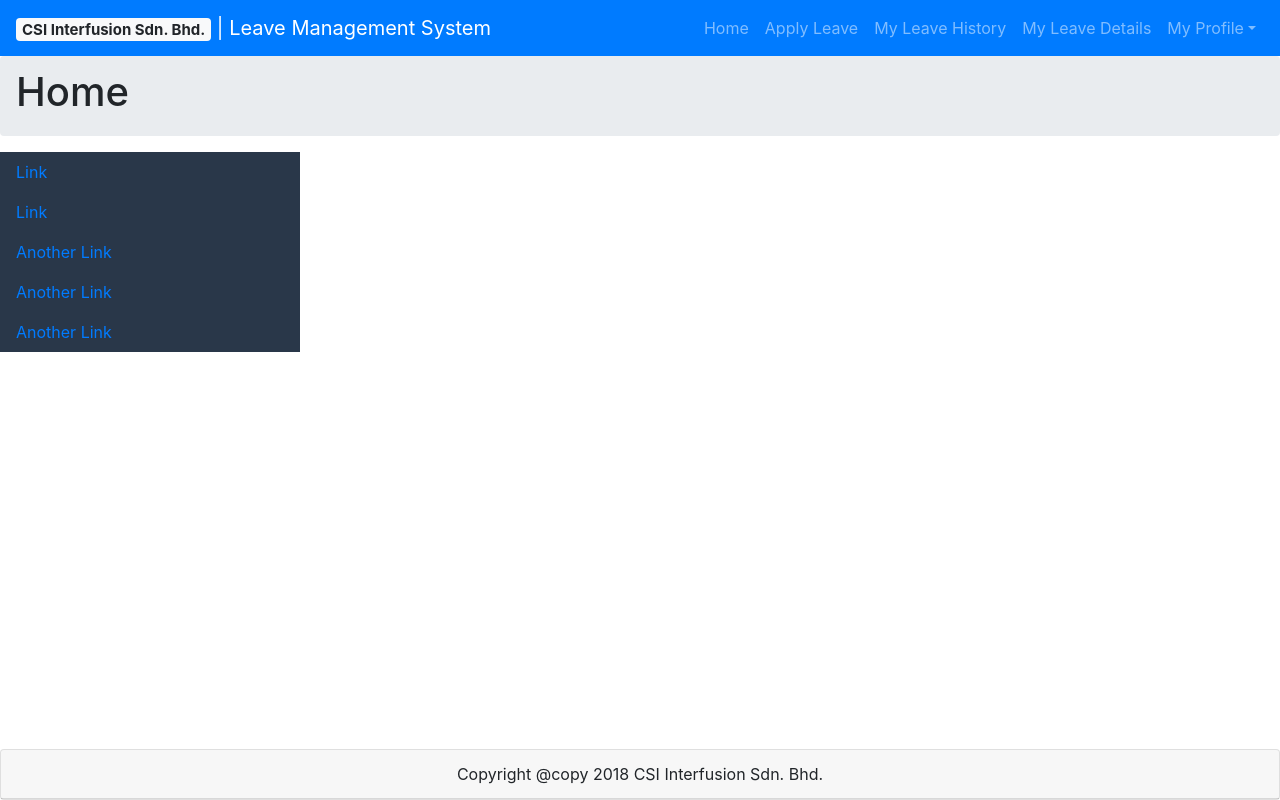
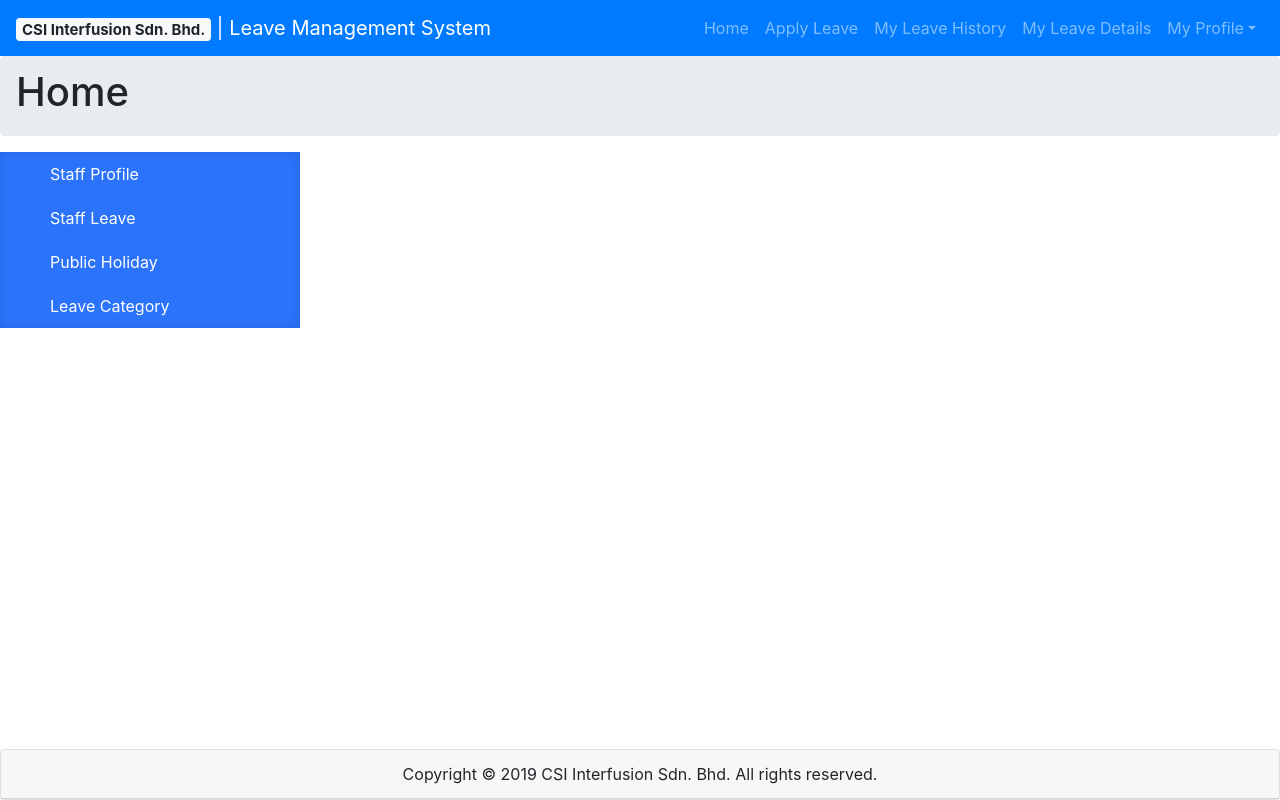
Before and after one commit to jameacle09/csileavemanagementsystem, a React (Create React App) app in the folder leavemanagement/: page /hrdashboard in a window 1280 px wide. Built offline with nearby package versions, Linux system fonts and the light colour scheme.

Commit message:
Update footer receiver dynamic year, add logout, sidebar menu

```diff
--- a/leavemanagement/src/common/Footer.js
+++ b/leavemanagement/src/common/Footer.js
@@ -3,7 +3,8 @@ import React, { Component } from 'react';
 class Footer extends Component {
   constructor(props) {
     super(props);
-    this.footerMessage = `Copyright @copy 2018 CSI Interfusion Sdn. Bhd.`;
+    this.date = new Date();
+    this.footerMessage = `CSI Interfusion Sdn. Bhd. All rights reserved.`;
   }
 
   render() {
@@ -14,9 +15,9 @@ class Footer extends Component {
     };
 
     return (
-      <div className="card" style = { footerStyle }>
+      <div className="card" style={footerStyle}>
         <div className="card-header">
-          { this.footerMessage }
+          Copyright &copy; {new Date().getFullYear()} {this.footerMessage}
         </div>
       </div>
     );
--- a/leavemanagement/src/common/Menu.js
+++ b/leavemanagement/src/common/Menu.js
@@ -58,12 +58,9 @@ class Menu extends Component {
                     My Profile
                 </DropdownToggle>
                   <DropdownMenu right>
-                    <DropdownItem tag={Link} to="/myprofile" activeclassname="active">
-                      View Profile
-                    </DropdownItem>
-                    <DropdownItem tag={Link} to="/changepassword" activeclassname="active">
-                      Change Password
-                    </DropdownItem>
+                    <DropdownItem tag={Link} to="/myprofile" activeclassname="active">View Profile</DropdownItem>
+                    <DropdownItem tag={Link} to="/changepassword" activeclassname="active">Change Password</DropdownItem>
+                    <DropdownItem>Logout</DropdownItem>
                   </DropdownMenu>
                 </UncontrolledDropdown>
               </NavItem>
--- a/leavemanagement/src/hradmin/SideBar.js
+++ b/leavemanagement/src/hradmin/SideBar.js
@@ -1,37 +1,22 @@
 import React, { Component } from 'react';
-import { Nav, NavItem, NavLink } from 'reactstrap';
+import './SideBarStyle.css';
+import { Link } from "react-router-dom";
 
 class SideBar extends Component {
+    constructor(props) {
+        super(props);
+    }
     render() {
-        const SideBarStyle = {
-            height: "100%",
-            width: "300px",
-
-            background: "#293749"
-        }
         return (
-
-            <div style={SideBarStyle}>
-                <Nav vertical>
-                    <NavItem>
-                        <NavLink href="#">Link</NavLink>
-                    </NavItem>
-                    <NavItem>
-                        <NavLink href="#">Link</NavLink>
-                    </NavItem>
-                    <NavItem>
-                        <NavLink href="#">Another Link</NavLink>
-                    </NavItem>
-                    <NavItem>
-                        <NavLink href="#">Another Link</NavLink>
-                    </NavItem>
-                    <NavItem>
-                        <NavLink href="#">Another Link</NavLink>
-                    </NavItem>
-                </Nav>
-            </div>
-
-        );
+            <aside class="main_sidebar">
+                <ul>
+                    <li>Staff Profile</li>
+                    <li>Staff Leave</li>
+                    <li>Public Holiday</li>
+                    <li>Leave Category</li>
+                </ul>
+            </aside>
+        )
     }
 }
 
--- /dev/null
+++ b/leavemanagement/src/hradmin/SideBarStyle.css
@@ -0,0 +1,21 @@
+.main_sidebar {
+    min-height:50%;
+    top:100;
+    width:300px;
+    box-shadow: inset -1px 0 10px rgba(0, 0, 0, 0.1);
+    background: #2b73fa;
+}
+.main_sidebar ul li {
+    padding:10px;
+    color:#fff;
+    display:block;
+}
+.main_sidebar ul li:hover {
+    background:#167696;
+}
+.main_sidebar ul li.active {
+    background:#0f4698;
+}
+.main_sidebar ul li.active:hover {
+    background:#167696;
+}
--- a/leavemanagement/src/leaves/ApplyLeave.js
+++ b/leavemanagement/src/leaves/ApplyLeave.js
@@ -24,6 +24,10 @@ class ApplyLeave extends Component {
                         <Input type="select" name="leaveCategory" id="leaveCategory">
                             <option>Annual Leave</option>
                             <option>Medical Leave</option>
+                            <option>Emergency Leave</option>
+                            <option>Marriage Leave</option>
+                            <option>Maternity Leave</option>
+                            <option>Paternity Leave</option>
                         </Input>
                     </FormGroup>
                     <FormGroup>
--- a/leavemanagement/src/staffprofile/MyProfile.js
+++ b/leavemanagement/src/staffprofile/MyProfile.js
@@ -1,5 +1,6 @@
 import React, { Component } from 'react';
 import { Button, ListGroup, ListGroupItem } from 'reactstrap';
+import { Link } from "react-router-dom";
 
 class MyProfile extends Component {
     constructor(props) {
@@ -22,7 +23,7 @@ class MyProfile extends Component {
                     <ListGroupItem>Join Date: </ListGroupItem>
                 </ListGroup>
                 <br />
-                <Button color="primary">Change Password</Button>
+                <Button color="primary" tag={Link} to="/changepassword" activeclassname="active">Change Password</Button>
             </div>
         );
 
```
